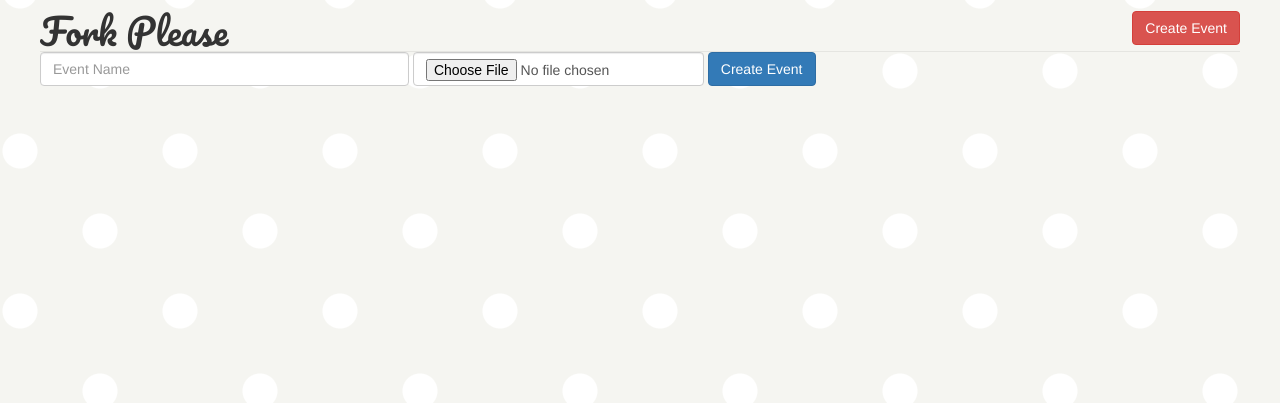
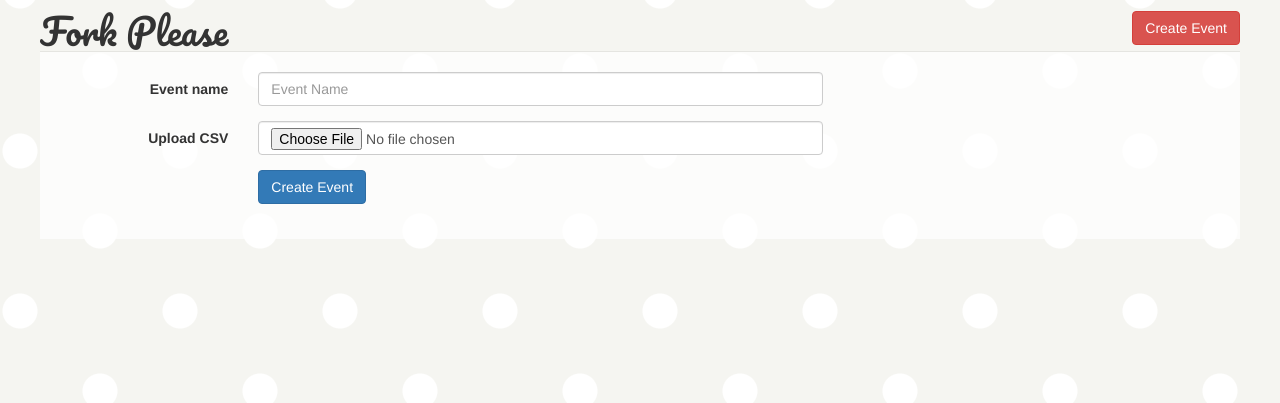
Before and after one commit to kmorrison/fork_please, a Flask app: template templates/upload.html in a window 1280 px wide. Shown: the part 29-432 px from the top of the page. Run offline with Flask 2, Linux system fonts and the light colour scheme; the template is opened without the code that fills it: values that come from a table or form of the project are taken from there, others are empty; some libraries are stand-ins or nearby versions.

Commit message:
#katespade the event create

```diff
--- a/public/css/fork_please.css
+++ b/public/css/fork_please.css
@@ -61,10 +61,15 @@ header h1 a:hover {
 
 .search-group {
   float: left;
-  width: 89%;
+  width: 87%;
 }
 
 .sort {
   float: right;
-  width: 10%;
+  width: 12%;
 }
+
+.upload-form {
+  background: rgba(255, 255, 255, .75);
+  padding: 20px;
+}
--- a/templates/upload.html
+++ b/templates/upload.html
@@ -1,10 +1,26 @@
 {% extends 'base.html' %}
 
 {% block content %}
-<form class="form-inline" method="POST" action="/upload/" enctype="multipart/form-data">
-  {{ form.csrf_token }}
-  {{ form.event_name(class='form-control', size=40, placeholder='Event Name') }}
-  {{ form.names_csv(class='form-control', placeholder='Upload CSV') }}
-  <input type="submit" value="Create Event" class="btn btn-primary">
-</form>
+<div class="upload-form">
+  <form class="form-horizontal" method="POST" action="/upload/" enctype="multipart/form-data">
+    {{ form.csrf_token }}
+    <div class="form-group">
+      <label class="col-sm-2 control-label">Event name</label>
+      <div class="col-sm-6">
+        {{ form.event_name(class='form-control', placeholder='Event Name') }}
+      </div>
+    </div>
+    <div class="form-group">
+      <label class="col-sm-2 control-label">Upload CSV</label>
+      <div class="col-sm-6">
+        {{ form.names_csv(class='form-control', placeholder='Upload CSV') }}
+      </div>
+    </div>
+    <div class="form-group">
+      <div class="col-sm-offset-2 col-sm-10">
+        <input type="submit" value="Create Event" class="btn btn-primary">
+      </div>
+    </div>
+  </form>
+</div>
 {% endblock %}
```
